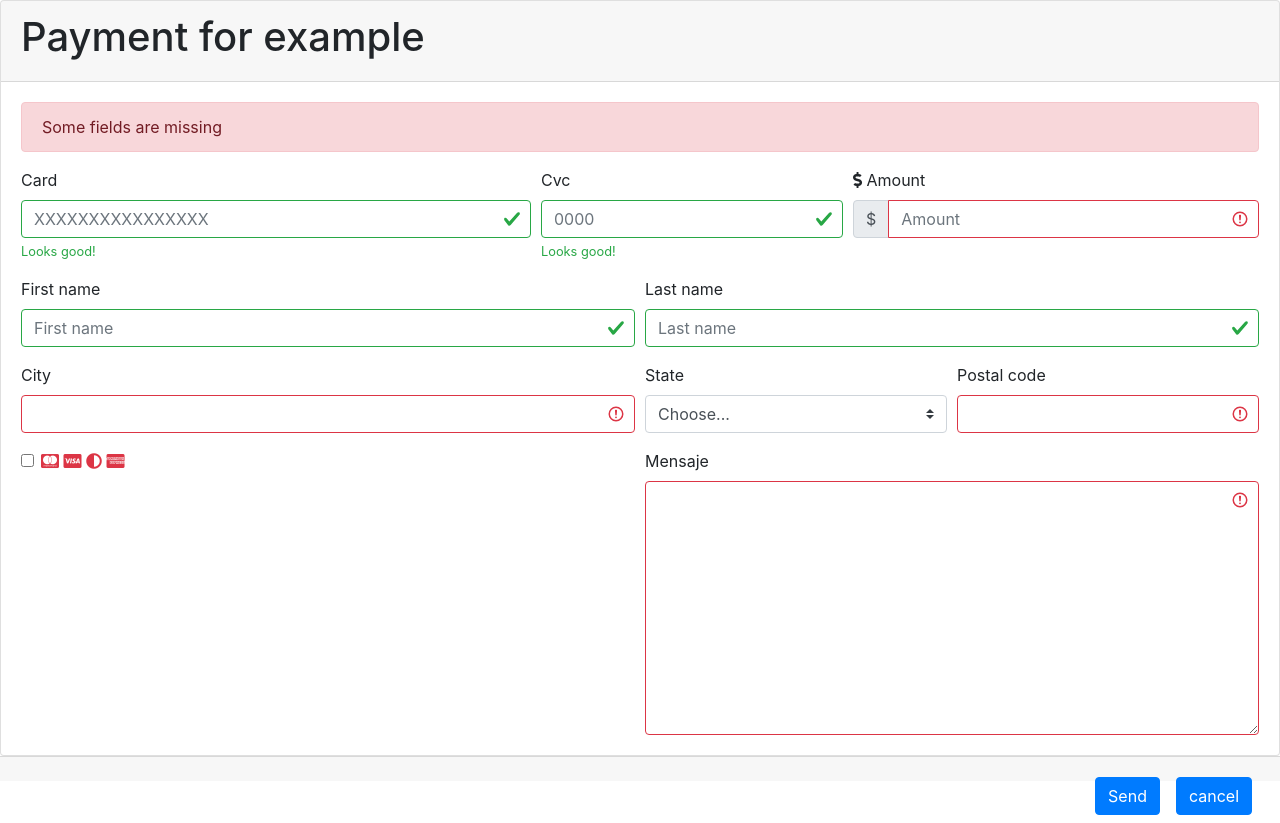
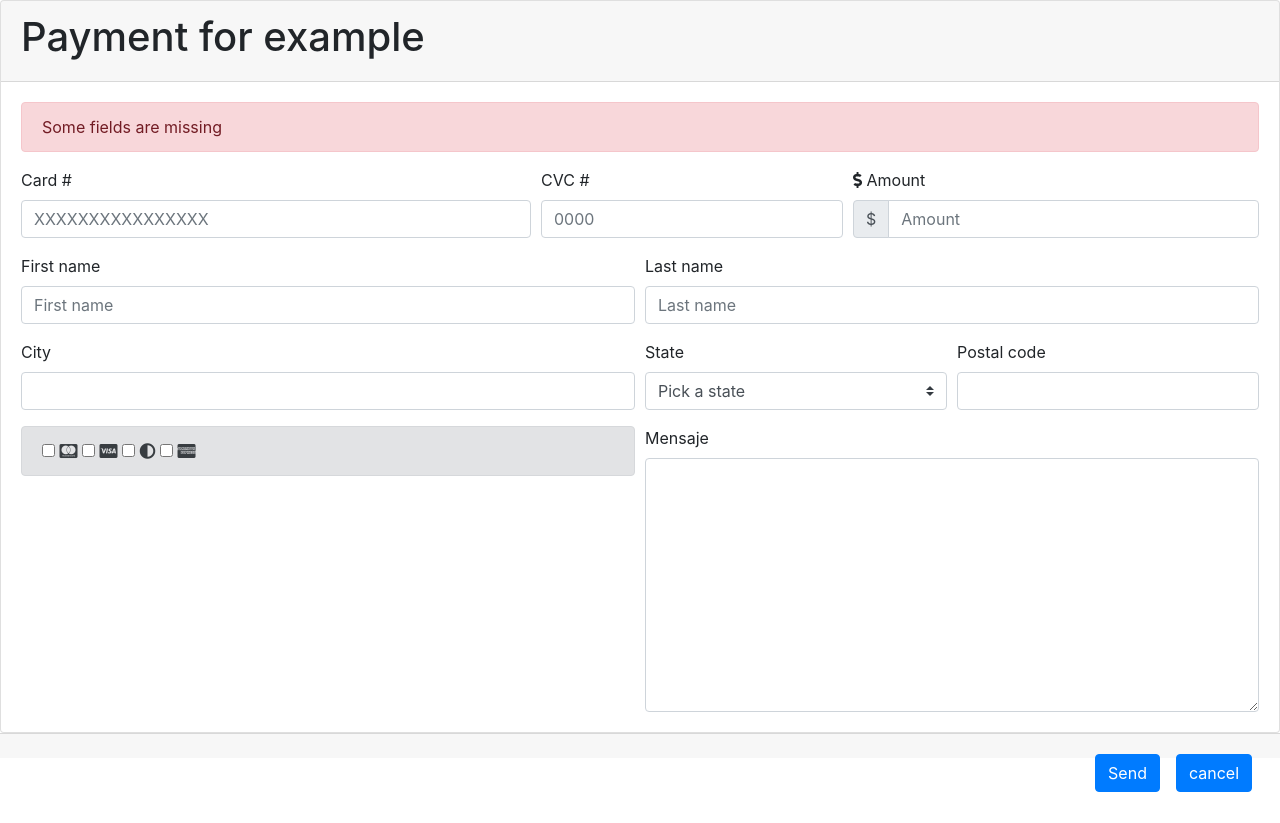
Before and after one commit to arielstark1/practica2-2pm, a plain HTML site: page index.html in a window 1280 px wide. After the commit the page ends 800 px from the top, so only its background shows below. Drawn offline with nearby package versions, Linux system fonts and the light colour scheme.

Commit message:
cambio4geeks

```diff
--- a/css/style.css
+++ b/css/style.css
@@ -8,6 +8,14 @@
 
     background-color: #f8d7da;
 }
+
+.formulario{
+
+    position: relative;
+    margin-left: 10px;
+}
+
+
 
 
 
@@ -37,3 +45,9 @@ div.gallery img {
 .card-footer{
     float: right;
 }
+
+.form-check-input{
+
+    position: relative;
+    margin-left: 10px;
+}
--- a/index.html
+++ b/index.html
@@ -27,16 +27,16 @@
 
                 <div class="form-row">
                     <div class="col-md-5 mb-3">
-                        <label for="validationServer01">Card</label>
-                        <input type="text" class="form-control is-valid" id="validationServer01"
+                        <label for="validationServer01">Card #</label>
+                        <input type="text" class="form-control " id="validationServer01"
                             placeholder="XXXXXXXXXXXXXXXX" value="" required>
                         <div class="valid-feedback">
                             Looks good!
                         </div>
                     </div>
                     <div class="col-md-3 mb-3">
-                        <label for="validationServer02">Cvc</label>
-                        <input type="text" class="form-control is-valid" id="validationServer02" placeholder="0000"
+                        <label for="validationServer02">CVC #</label>
+                        <input type="text" class="form-control " id="validationServer02" placeholder="0000"
                             value="" required>
                         <div class="valid-feedback">
                             Looks good!
@@ -51,7 +51,7 @@
                             <div class="input-group-prepend">
                                 <span class="input-group-text" id="inputGroupPrepend3">$</span>
                             </div>
-                            <input type="text" class="form-control is-invalid" id="validationServerUsername"
+                            <input type="text" class="form-control " id="validationServerUsername"
                                 placeholder="Amount" aria-describedby="inputGroupPrepend3" required>
                         </div>
                     </div>
@@ -60,14 +60,14 @@
 
                     <div class="col-md-6 mb-3">
                         <label for="validationServer01">First name</label>
-                        <input type="text" class="form-control is-valid" id="validationServer01"
+                        <input type="text" class="form-control " id="validationServer01"
                             placeholder="First name" value="" required>
 
                     </div>
 
                     <div class="col-md-6 mb-3">
                         <label for="validationServer02">Last name</label>
-                        <input type="text" class="form-control is-valid" id="validationServer02" placeholder="Last name"
+                        <input type="text" class="form-control " id="validationServer02" placeholder="Last name"
                             value="" required>
 
                     </div>
@@ -77,20 +77,20 @@
                 <div class="form-row">
                     <div class="col-md-6 mb-3">
                         <label for="validationServer03">City</label>
-                        <input type="text" class="form-control is-invalid" id="validationServer03" placeholder=""
+                        <input type="text" class="form-control " id="validationServer03" placeholder=""
                             required>
 
                     </div>
                     <div class="col-md-3 mb-3">
                         <label for="validationCustom04">State</label>
                         <select class="custom-select" id="validationCustom04" required>
-                            <option selected disabled value="">Choose...</option>
+                            <option selected disabled value="">Pick a state</option>
                             <option>...</option>
                         </select>
                     </div>
                     <div class="col-md-3 mb-3">
                         <label for="validationServer05">Postal code</label>
-                        <input type="text" class="form-control is-invalid" id="validationServer05" placeholder=""
+                        <input type="text" class="form-control " id="validationServer05" placeholder=""
                             required>
 
                     </div>
@@ -101,17 +101,20 @@
 
                         <div class="form-group">
 
-                        <div class="form-check">
+                            <div class="form-check alert alert-secondary">
 
-                            <input class="form-check-input is-invalid" type="checkbox" value="" id="invalidCheck3"
+                                <input class="formulario " type="checkbox" value="" id="invalidCheck3"
                                     required>
                                 <label class="form-check-label" for="invalidCheck3">
                                     <i class="fab fa-cc-mastercard "></i>
-
+                                <input class="formulario " type="checkbox" value="" id="invalidCheck3"
+                                    required>
                                     <i class="fab fa-cc-visa"></i>
-
+                                <input class="formulario " type="checkbox" value="" id="invalidCheck3"
+                                    required>
                                     <i class="fas fa-adjust"></i>
-
+                                <input class="formulario " type="checkbox" value="" id="invalidCheck3"
+                                    required>
                                     <i class="fab fa-cc-amex"></i>
                                 </label>
 
@@ -123,7 +126,8 @@
                     </div>
                     <div class="col-md-6 mb-6">
                         <label for="validationServer05">Mensaje</label>
-                    <textarea name="mensaje" id="mensaje" cols="30" rows="10" class="form-control is-invalid"></textarea>
+                        <textarea name="mensaje" id="mensaje" cols="30" rows="10"
+                            class="form-control "></textarea>
                     </div>
 
 
```
Lines whose indentation alone changed are shown as unchanged.
